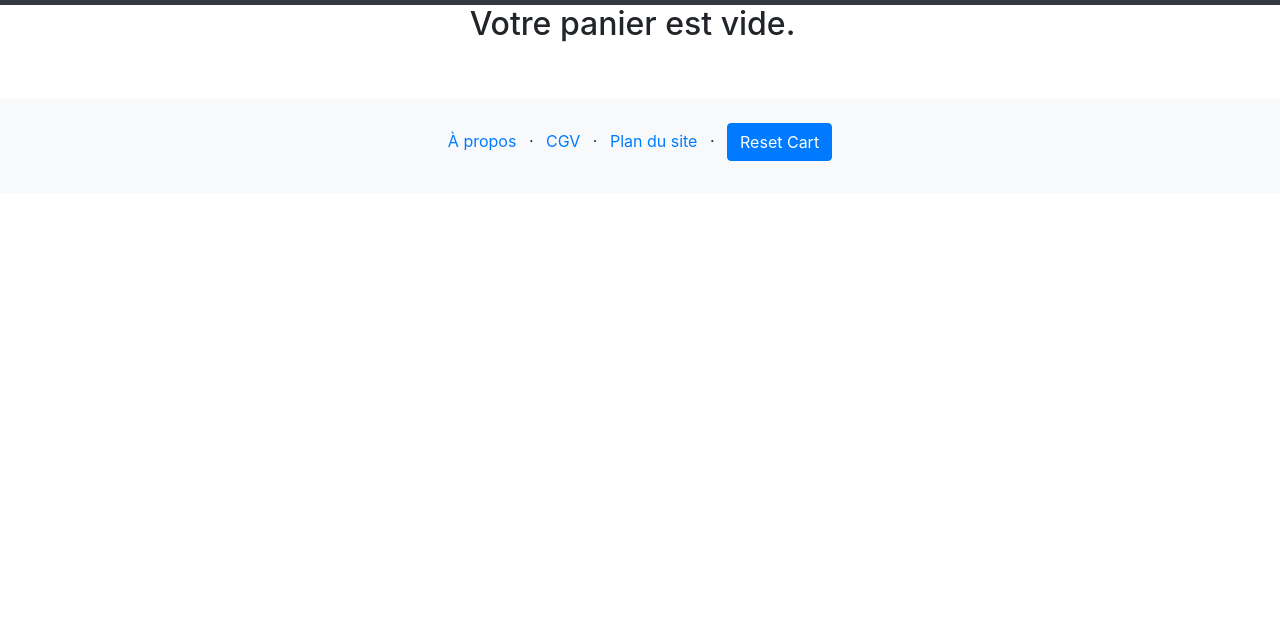
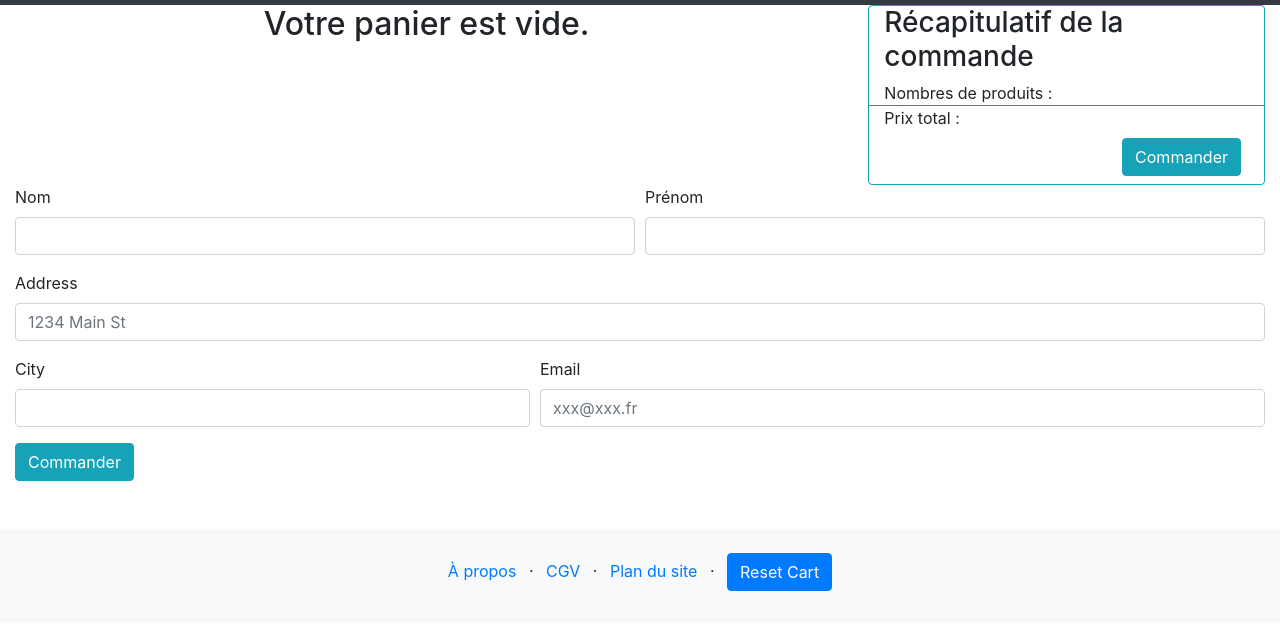
Before and after one commit to alexandre-morgan/openclassrooms-projet5, a website: page pages/cart.html in a window 1280 px wide. Shown: the part 71-700 px from the top of the page. Drawn offline with nearby package versions, Linux system fonts and the light colour scheme.

Commit message:
Add button and form to command

```diff
--- a/pages/cart.html
+++ b/pages/cart.html
@@ -46,7 +46,7 @@
                                             <path fill-rule="evenodd" d="M0 2.5A.5.5 0 0 1 .5 2H2a.5.5 0 0 1 .485.379L2.89 4H14.5a.5.5 0 0 1 .485.621l-1.5 6A.5.5 0 0 1 13 11H4a.5.5 0 0 1-.485-.379L1.61 3H.5a.5.5 0 0 1-.5-.5zM3.14 5l.5 2H5V5H3.14zM6 5v2h2V5H6zm3 0v2h2V5H9zm3 0v2h1.36l.5-2H12zm1.11 3H12v2h.61l.5-2zM11 8H9v2h2V8zM8 8H6v2h2V8zM5 8H3.89l.5 2H5V8zm0 5a1 1 0 1 0 0 2 1 1 0 0 0 0-2zm-2 1a2 2 0 1 1 4 0 2 2 0 0 1-4 0zm9-1a1 1 0 1 0 0 2 1 1 0 0 0 0-2zm-2 1a2 2 0 1 1 4 0 2 2 0 0 1-4 0z"/>
                                         </svg>
                                     </a>
-                                    <span class="badge badge-info badge-pill" id="nbProductInCart"></span>
+                                    <span class="badge badge-info badge-pill nbProductInCart"></span>
                                 </li>
                             </ul>
                         </div>
@@ -55,7 +55,69 @@
             </div>
         </header>
 
-        <main class="container list-group" id="cart">
+        <main class="container-fluid">
+            <div class="row">
+                <div class="col-12 col-sm-8">
+                    <div class="container-fluid"  id="cart"></div>
+                </div>
+                <div class="col-12 col-sm-4">
+                    <div class="container-fluid border border-info rounded">
+                        <div class="row">
+                            <div class="col h3">
+                                Récapitulatif de la commande
+                            </div>
+                        </div>
+                        <div class="row border-bottom border-secondary">
+                            <div class="col-8">
+                                Nombres de produits :
+                            </div>
+                            <div class="col-4 nbProductInCart">
+
+                            </div>
+                        </div>
+                        <div class="row">
+                            <div class="col-8">
+                                Prix total :
+                            </div>
+                            <div class="col-4" id="totalPrice">
+
+                            </div>
+                        </div>
+                        <div class="row">
+                            <div class="col text-right m-2">
+                                <button class="btn btn-info">Commander</button>
+                            </div>
+                        </div>
+                    </div>
+                </div>
+            </div>
+            <form id="">
+                <div class="form-row">
+                    <div class="form-group col-md-6">
+                        <label for="inputName">Nom</label>
+                        <input type="text" class="form-control" id="inputName" required>
+                    </div>
+                    <div class="form-group col-md-6">
+                        <label for="inputFirstName">Prénom</label>
+                        <input type="text" class="form-control" id="inputFirstName" required>
+                    </div>
+                </div>
+                <div class="form-group">
+                    <label for="inputAddress">Address</label>
+                    <input type="text" class="form-control" id="inputAddress" placeholder="1234 Main St" required>
+                </div>
+                <div class="form-row">
+                    <div class="form-group col-md-5">
+                        <label for="inputCity">City</label>
+                        <input type="text" class="form-control" id="inputCity" required>
+                    </div>
+                    <div class="form-group col-md-7">
+                        <label for="inputEmail">Email</label>
+                        <input type="email" class="form-control" id="inputEmail" placeholder="xxx@xxx.fr" required>
+                    </div>
+                </div>
+                <button type="submit" class="btn btn-info">Commander</button>
+            </form>
         </main>
 
 
--- a/pages/cart.js
+++ b/pages/cart.js
@@ -30,12 +30,10 @@ let cartList = document.getElementById('cart')
 let categorieOfProduct
 let dataOfProduct
 let data
+let sumPrice=0
+let nbProductInCart = document.getElementsByClassName('nbProductInCart')
+let totalPrice = document.getElementById('totalPrice')
 
-// Afficher la quantité du panier
-var displayCartQuantity = function(){
-    nbProductInCart.innerHTML = localStorage.getItem('cartNumber')
-    console.log(localStorage.getItem('cartNumber'))
-}
 
 
 var getProduct = function(categorie,id){
@@ -56,6 +54,7 @@ var getProduct = function(categorie,id){
 // Afficher les produits du panier
 var displayProductsInCart = function (results){
     let divRow = document.createElement('div')
+    divRow.classList.add('border','border-secondary','rounded','align-items-center','my-2')
     // Création de la ligne
     divRow.classList.add('row')
         // div pour image
@@ -74,7 +73,7 @@ var displayProductsInCart = function (results){
         divRow.appendChild(divInfo)
             // Div container
             let divContainer = document.createElement('div')
-            divContainer.classList.add('container')
+            divContainer.classList.add('container-fluid')
             divInfo.appendChild(divContainer)
 
                 // Div row in container
@@ -84,13 +83,13 @@ var displayProductsInCart = function (results){
 
                     // Div col flex
                     let divCol = document.createElement('div')
-                    divCol.classList.add('col','d-flex','justify-content-between','h2')
+                    divCol.classList.add('col','d-flex','justify-content-between','h5')
                     divContainer.appendChild(divCol)
 
                         // titre h2 pour name
-                        let h2Name = document.createElement('h2')
-                        h2Name.innerHTML=results.name
-                        divCol.appendChild(h2Name)
+                        let divName = document.createElement('div')
+                        divName.innerHTML=results.name
+                        divCol.appendChild(divName)
 
                         // p pour le prix
                         let pPrice = document.createElement('p')
@@ -101,8 +100,19 @@ var displayProductsInCart = function (results){
 }
 
 
-displayCartQuantity()
+// Afficher la quantité du panier
+var displayCartQuantity = function(){
+    for(let i =0; i < nbProductInCart.length; i++){
+        nbProductInCart[i].innerHTML = localStorage.getItem('cartNumber')
+        console.log(localStorage.getItem('cartNumber'))
+    }
+    totalPrice.innerHTML = sumPrice + ' €'
+}
 
+
+// PROGRAMME DE FONCTIONNEMENT
+
+// Test si panier vide
 if(localStorage.getItem('cartNumber') === null){
     // Si panier vide
     let message = document.createElement('p')
@@ -110,14 +120,15 @@ if(localStorage.getItem('cartNumber') === null){
     message.innerHTML = 'Votre panier est vide.'
     cartList.appendChild(message)
 } else{
+    // Si panier NON vide
     for(let i = 1; i < localStorage.length; i++){
-        // Test si panier vide
-
-            // Si panier NON vide
         dataOfProduct = localStorage.getItem('product_' + [i]).split(',')
         categorieOfProduct = dataOfProduct[0]
         idOfProduct = dataOfProduct[1]
         data = getProduct(categorieOfProduct,idOfProduct)
+        sumPrice += data.price/100
         displayProductsInCart(data)
     }
+    console.log(sumPrice)
+    displayCartQuantity()
 }
```
Lines whose indentation alone changed are shown as unchanged.
